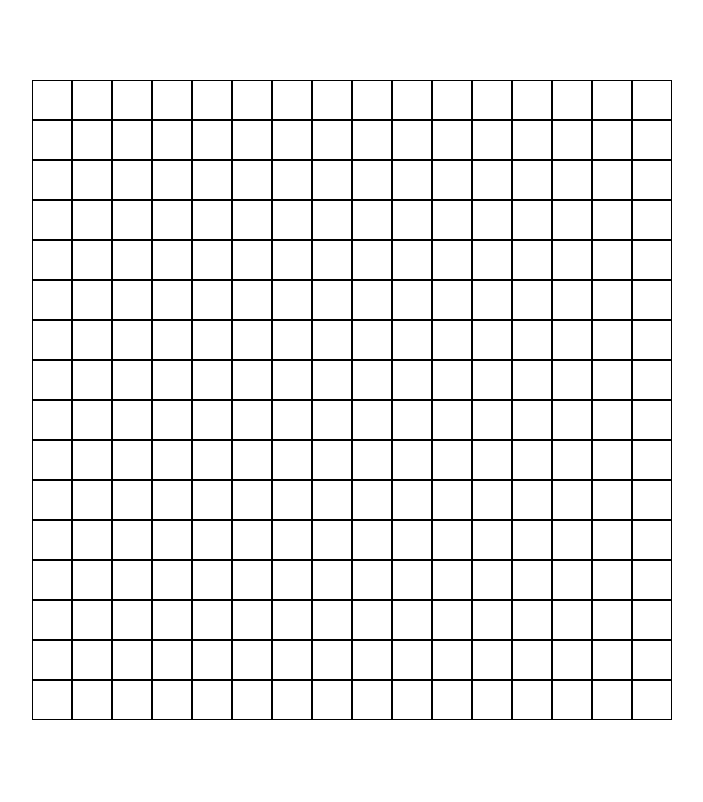
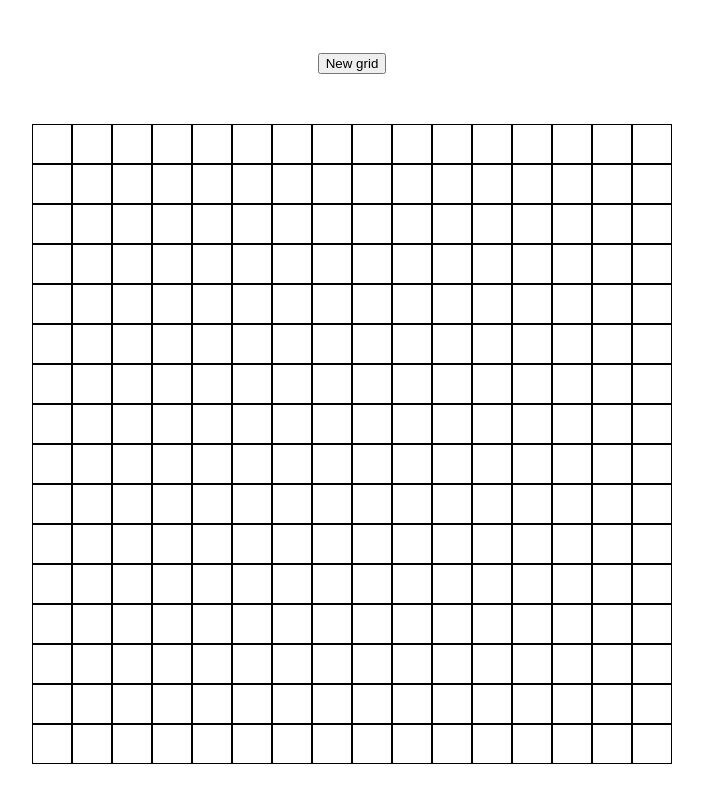
Before and after one commit to adamnagyzs/etch-a-sketch, a plain HTML site: page index.html in a window 1280 px wide. Shown: the whole page, without its empty margins (288-991 px from the left). Drawn offline with Linux system fonts and the light colour scheme.

Commit message:
new grid button ready

```diff
--- a/index.html
+++ b/index.html
@@ -8,6 +8,7 @@
   </head>
   <body>
     <main class="main">
+      <button id="newGrid">New grid</button>
       <div class="container"></div>
     </main>
   </body>
--- a/script.js
+++ b/script.js
@@ -1,14 +1,42 @@
 const container = document.querySelector(".container");
-
-for (let i = 0; i < 256; i++) {
-  const grid = document.createElement("div");
-  grid.className = "grid";
-  container.appendChild(grid);
-  grid.addEventListener("mouseover", () => {
-    grid.style.backgroundColor = `rgb(${randomRGB()}, ${randomRGB()}, ${randomRGB()})`;
-  });
-}
 
 function randomRGB() {
   return Math.floor(Math.random() * 256);
 }
+
+const newGrid = document.getElementById("newGrid");
+const containerSize = 640;
+
+createGrid(16);
+
+newGrid.addEventListener("click", () => createGrid());
+
+function createGrid(numOfSides) {
+  while (!numOfSides) {
+    const input = prompt("Enter the number of sides of the new grid (1-100)");
+
+    if (input === null) return;
+
+    const value = Number(input);
+
+    if (value >= 1 && value <= 100) {
+      numOfSides = value;
+    }
+  }
+
+  const cellSize = containerSize / numOfSides;
+  container.innerHTML = "";
+
+  for (let i = 0; i < numOfSides ** 2; i++) {
+    const grid = document.createElement("div");
+    grid.className = "grid";
+    grid.style.width = `${cellSize}px`;
+    grid.style.height = `${cellSize}px`;
+
+    container.appendChild(grid);
+
+    grid.addEventListener("mouseover", () => {
+      grid.style.backgroundColor = `rgb(${randomRGB()}, ${randomRGB()}, ${randomRGB()})`;
+    });
+  }
+}
--- a/styles.css
+++ b/styles.css
@@ -1,7 +1,3 @@
-body {
-  margin: 0;
-}
-
 .container {
   display: flex;
   flex-wrap: wrap;
@@ -9,8 +5,6 @@ body {
 }
 
 .grid {
-  width: 40px;
-  height: 40px;
   border: 1px solid black;
   box-sizing: border-box;
 }
@@ -20,4 +14,9 @@ body {
   justify-content: center;
   min-height: 100vh;
   align-items: center;
+  flex-direction: column;
 }
+
+#newGrid {
+  margin-bottom: 50px;
+}
```
